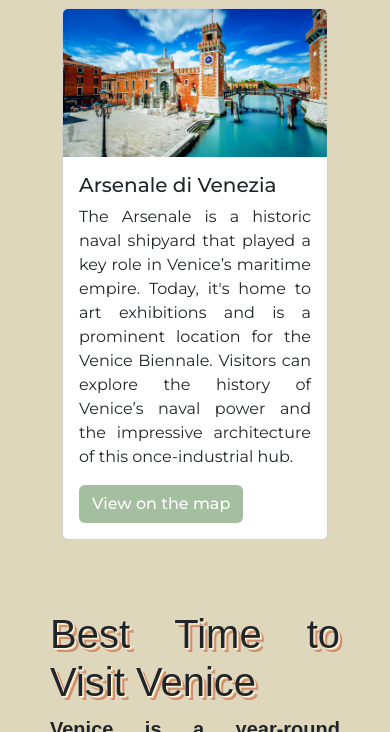
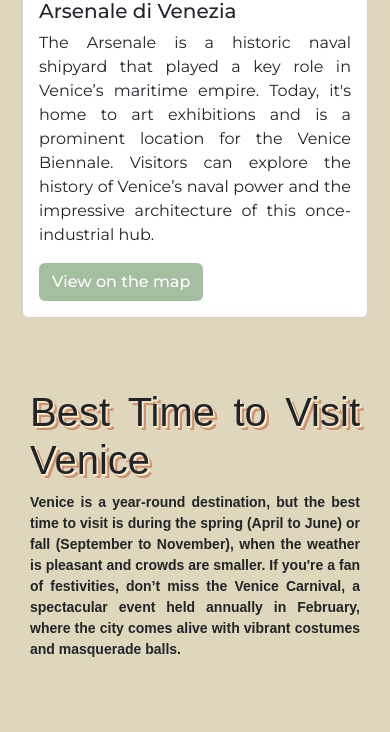
Before and after one commit to AJBernardo/AJBernardo.github.io, a PHP site: the page made by projects/ACTIVITY 05/tourist-spots.html in a window 390 px wide. Shown: the part 5768-6500 px from the top of the page. Run offline with PHP 8.4, Linux system fonts and the light colour scheme; some web fonts are replaced.

Commit message:
Fixed the responsiveness; Rename the project file - ACTIVITY 05

```diff
--- a/index.html
+++ b/index.html
@@ -147,7 +147,7 @@
             <div class="row">
                 <div class="projects col-6 justify-content-center align-items-center">
                     <a href="projects/ACTIVITY 04/index.html"><button class="project-button">PROJECT 1</button></a>
-                    <a href="projects/ACTIVITY 05/project-02.html"><button class="project-button">PROJECT 2</button></a>
+                    <a href="projects/ACTIVITY 05/index.html"><button class="project-button">PROJECT 2</button></a>
                     <a href="projects/ACTIVITY 06/index.html"><button class="project-button">PROJECT 3</button></a>
                     <a href="projects/ACTIVITY 07/landing.html"><button class="project-button">PROJECT 4</button></a>
                     <a href="projects/MIDTERM 01/index.html"><button class="project-button">MIDTERM 01</button></a>
--- a/projects/ACTIVITY 05/css/tourist-spots.css
+++ b/projects/ACTIVITY 05/css/tourist-spots.css
@@ -91,6 +91,9 @@ body{
     .last-container{
         margin: 0px 125px;
     }
+    .tourist-spots-container, .last-container{
+        margin: 0px 100px;
+    }
 }
 
 @media (max-width: 992px) {
@@ -107,6 +110,13 @@ body{
     .last-container{
         margin: 0px 100px;
     }
+
+    .tourist-spots-container, .last-container{
+        margin: 0px 50px;
+    }
+    .last-container p{
+        font-size: 18px;
+    }
 }
 
 @media (max-width: 768px) {
@@ -122,6 +132,12 @@ body{
     }
     .last-container{
         margin: 0px 75px;
+    }
+    .tourist-spots-container, .last-container{
+        margin: 0px 50px;
+    }
+    .last-container p{
+        font-size: 16px;
     }
 }
 
@@ -149,4 +165,16 @@ body{
     .last-container{
         margin: 0px 50px;
     }
+
+    .tourist-spots-container{
+        margin: 0px 10px;
+    }
+
+    .last-container{
+        margin: 0px 30px;
+    }
+
+    .last-container p{
+        font-size: 14px;
+    }
 }
```
Also changed, not shown: projects/ACTIVITY 05/index.html (renamed from projects/ACTIVITY 05/project-02.html).
